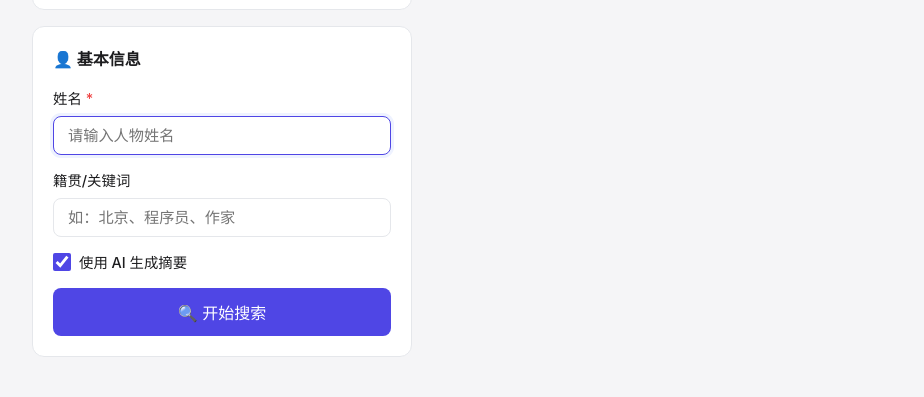
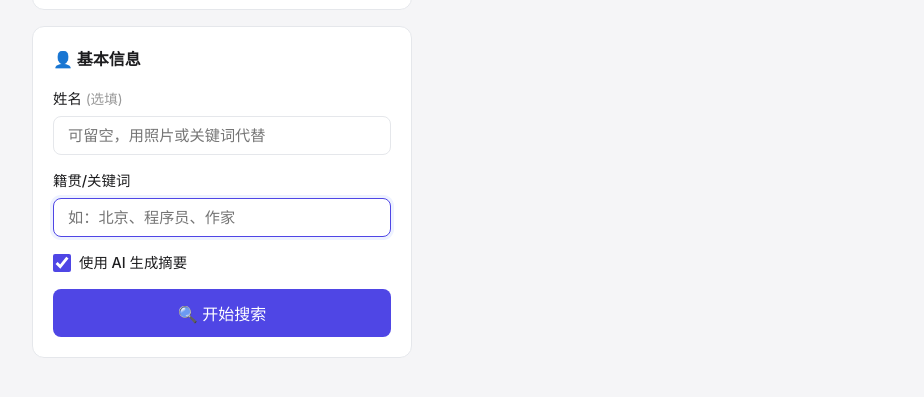
Before and after one commit to suasuasua/my-tools-website, a website: page tools/person-scraper/index.html in a window 1280 px wide. Both pictures are taken after a click on the button "🔍 开始搜索". Shown: the part 431-828 px from the top of the page, without its empty margins (28-952 px from the left). Drawn offline with Linux system fonts and the light colour scheme.

Commit message:
Make name field optional, fall back to OCR or hometown keywords
Co-Authored-By: Claude Opus 4.7 <noreply@anthropic.com>

```diff
--- a/tools/person-scraper/index.html
+++ b/tools/person-scraper/index.html
@@ -38,8 +38,8 @@
         <section class="form-section">
           <h3>👤 基本信息</h3>
           <div class="input-group">
-            <label for="inputName">姓名 <span class="required">*</span></label>
-            <input type="text" id="inputName" placeholder="请输入人物姓名" autocomplete="off">
+            <label for="inputName">姓名 <span class="optional">(选填)</span></label>
+            <input type="text" id="inputName" placeholder="可留空，用照片或关键词代替" autocomplete="off">
           </div>
           <div class="input-group">
             <label for="inputHometown">籍贯/关键词</label>
--- a/tools/person-scraper/script.js
+++ b/tools/person-scraper/script.js
@@ -139,14 +139,15 @@ inputName.addEventListener('keydown', (e) => {
 
 async function doSearch() {
   const name = inputName.value.trim();
-  if (!name) {
-    inputName.focus();
-    inputName.style.borderColor = '#ef4444';
-    setTimeout(() => { inputName.style.borderColor = ''; }, 1500);
+  const hometown = inputHometown.value.trim();
+
+  if (!name && !hometown && !ocrText) {
+    inputHometown.focus();
+    inputHometown.style.borderColor = '#ef4444';
+    setTimeout(() => { inputHometown.style.borderColor = ''; }, 1500);
     return;
   }
 
-  const hometown = inputHometown.value.trim();
   const useAI = toggleAI.checked;
 
   // Show loading
```
Also changed, not shown: workers/person-scraper.js (+9 -4 lines).
